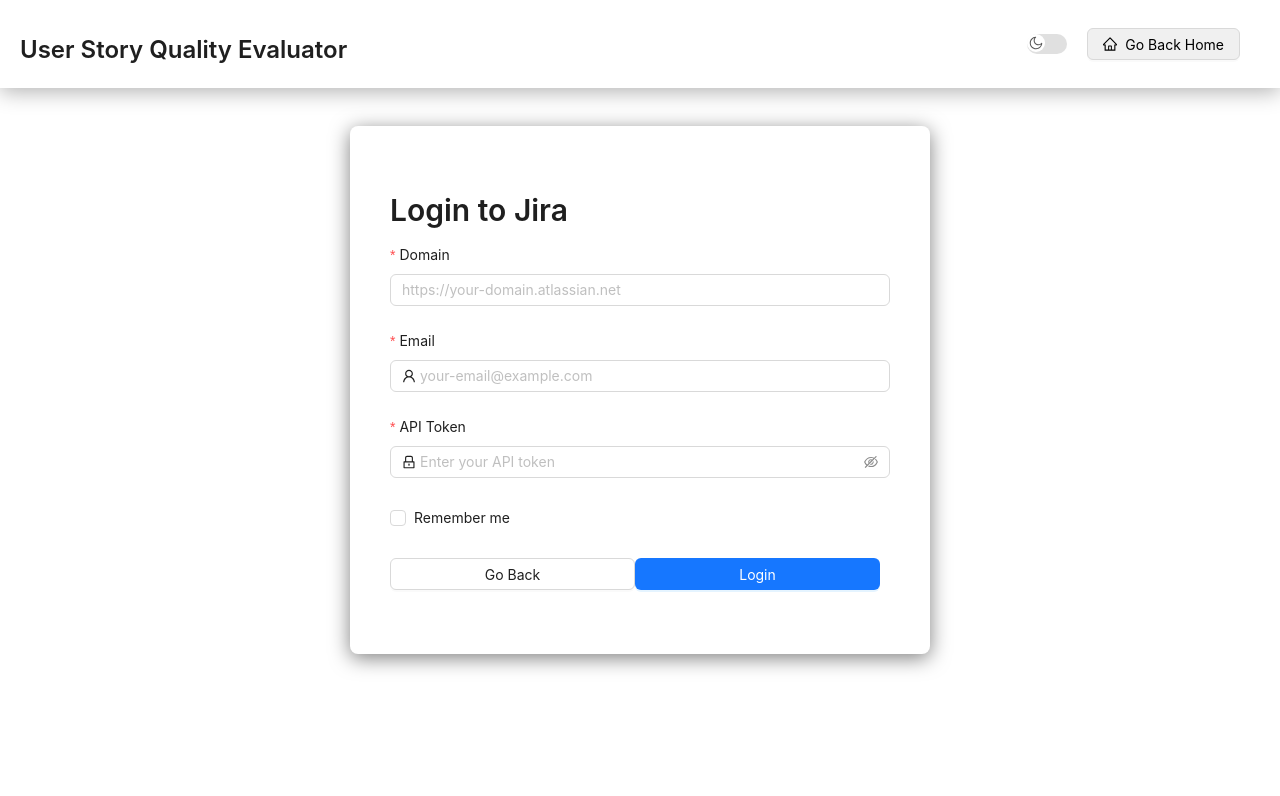
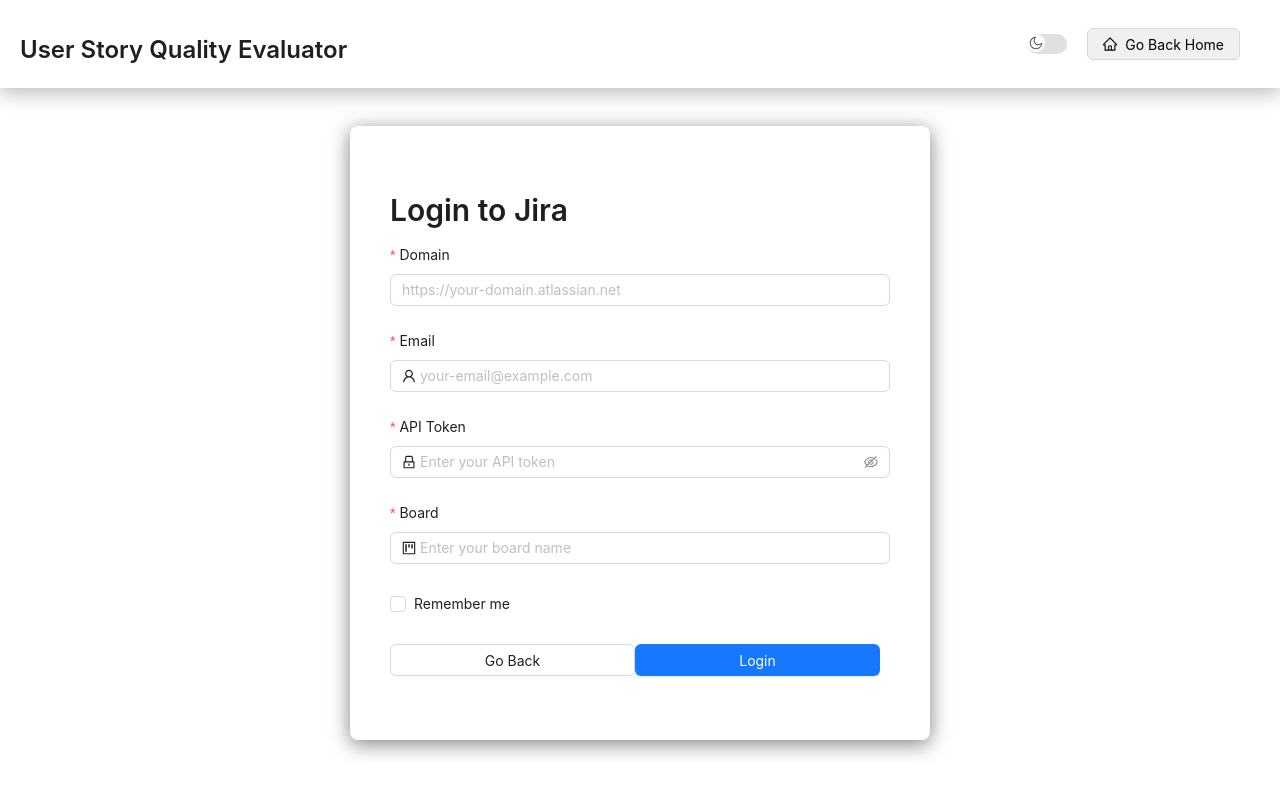
Before and after one commit to Daniil-AUT/FosterMoore-Quality-Evaluator, a React (Create React App) app in the folder frontend/: page / in a window 1280 px wide. Both pictures are taken after a click on the button "Login". Shown: the top 796 px of the page. Built offline with nearby package versions, Linux system fonts and the light colour scheme.

Commit message:
Update the Jira login so it's accessible to anyone

```diff
--- a/frontend/src/components/Dashboard.js
+++ b/frontend/src/components/Dashboard.js
@@ -45,8 +45,8 @@
   // Fetch user stories from API
   useEffect(() => {
     const fetchUserStories = async () => {
-      const { email, apiToken, domain } = location.state || {};
-      if (!email || !apiToken || !domain) {
+      const { email, apiToken, domain, board } = location.state || {};
+      if (!email || !apiToken || !domain || !board) {
         navigate('/');
         return;
       }
@@ -54,7 +54,7 @@
       try {
         setIsLoading(true);
         const response = await axios.get('https://fostermoore-quality-evaluator.onrender.com/api/user-stories', {
-          params: { jira_url: domain, jira_project_key: 'SCRUM', username: email, api_token: apiToken },
+          params: { jira_url: domain, jira_project_key: board, username: email, api_token: apiToken },
           timeout: 30000,
         });
         setUserStories(response.data);
--- a/frontend/src/components/Login.js
+++ b/frontend/src/components/Login.js
@@ -1,8 +1,8 @@
-import React, { useState, useEffect } from 'react'; // Import useEffect here
+import React, { useState, useEffect } from 'react';
 import { useNavigate } from 'react-router-dom';
 import axios from 'axios';
 import { Form, Input, Button, Alert, Typography, Checkbox } from 'antd';
-import { LockOutlined, UserOutlined } from '@ant-design/icons';
+import { LockOutlined, UserOutlined, ProjectOutlined } from '@ant-design/icons';
 import styles from './Login.module.css';
 
 const { Title } = Typography;
@@ -11,17 +11,17 @@
   const [email, setEmail] = useState('');
   const [apiToken, setApiToken] = useState('');
   const [domain, setDomain] = useState('');
+  const [board, setBoard] = useState('');
   const [rememberMe, setRememberMe] = useState(false);
   const [error, setError] = useState('');
   const [success, setSuccess] = useState('');
   const [isLoading, setIsLoading] = useState(false);
   const navigate = useNavigate();
 
-  // Moved the domain validation logic inside the component
   const isDomainValid = (domain) => /^https:\/\/[a-zA-Z0-9-]+\.atlassian\.net[\/\\]?$/.test(domain);
 
   const handleSubmit = async (values) => {
-    const { email, apiToken, domain } = values;
+    const { email, apiToken, domain, board } = values;
 
     setIsLoading(true);
     setError('');
@@ -38,6 +38,7 @@
         email,
         apiToken,
         jiraDomain: domain,
+        board,
       });
 
       if (verifyResponse.data.success) {
@@ -46,12 +47,14 @@
           localStorage.setItem('email', email);
           localStorage.setItem('apiToken', apiToken);
           localStorage.setItem('domain', domain);
+          localStorage.setItem('board', board);
         } else {
           localStorage.removeItem('email');
           localStorage.removeItem('apiToken');
           localStorage.removeItem('domain');
+          localStorage.removeItem('board');
         }
-        navigate('/dashboard', { state: { email, apiToken, domain } });
+        navigate('/dashboard', { state: { email, apiToken, domain, board } });
       } else {
         setError(verifyResponse.data.error || 'Invalid credentials, please try again.');
       }
@@ -68,10 +71,12 @@
     const storedEmail = localStorage.getItem('email');
     const storedApiToken = localStorage.getItem('apiToken');
     const storedDomain = localStorage.getItem('domain');
-    if (storedEmail && storedApiToken && storedDomain) {
+    const storedBoard = localStorage.getItem('board');
+    if (storedEmail && storedApiToken && storedDomain && storedBoard) {
       setEmail(storedEmail);
       setApiToken(storedApiToken);
       setDomain(storedDomain);
+      setBoard(storedBoard);
       setRememberMe(true);
     }
   }, []);
@@ -89,7 +94,7 @@
         <Form
           layout="vertical"
           onFinish={handleSubmit}
-          initialValues={{ email, apiToken, domain }}
+          initialValues={{ email, apiToken, domain, board }}
           style={{ maxWidth: '500px', width: '100%' }}
         >
           <Form.Item
@@ -137,6 +142,18 @@
               prefix={<LockOutlined />}
             />
           </Form.Item>
+          <Form.Item
+            label="Board"
+            name="board"
+            rules={[{ required: true, message: 'Please input your board!' }]}
+          >
+            <Input
+              value={board}
+              onChange={(e) => setBoard(e.target.value)}
+              placeholder="Enter your board name"
+              prefix={<ProjectOutlined />}
+            />
+          </Form.Item>
           <Form.Item>
             <Checkbox
               checked={rememberMe}
@@ -147,7 +164,7 @@
           </Form.Item>
           <Form.Item>
             <div className={styles.buttonContainer}>
-            <Button type="default" className={styles.goBackButton} onClick={() => navigate('/')}>
+              <Button type="default" className={styles.goBackButton} onClick={() => navigate('/')}>
                 Go Back
               </Button>
               <Button type="primary" htmlType="submit" loading={isLoading} className={styles.loginButton}>
```
